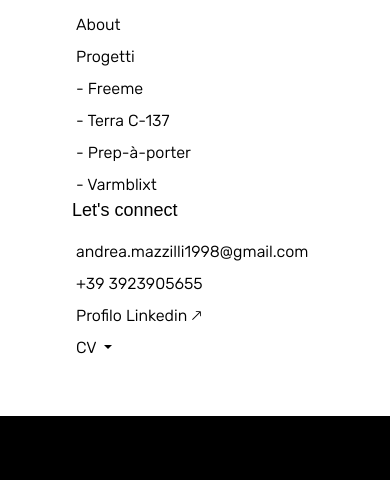
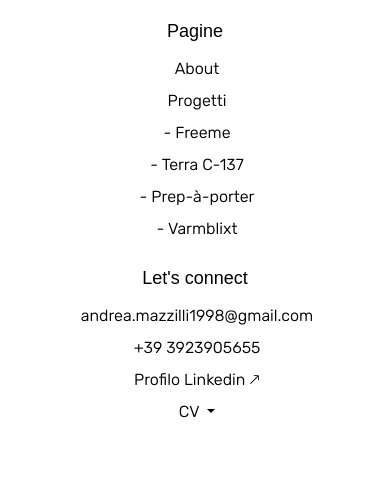
Before and after one commit to andrea-mazzilli/andrea-mazzilli.github.io, a website: page index.html in a window 390 px wide. Shown: the part 3600-4080 px from the top of the page. Before the commit the page ends 4016 px from the top, so only its background shows below. Drawn offline with nearby package versions, Linux system fonts and the light colour scheme; a web font is replaced by a local one.

Commit message:
footer responsive

```diff
--- a/index.html
+++ b/index.html
@@ -963,7 +963,7 @@
       </div>
     </section>
   </main>
-  <footer class="container-fluid bg-white py-5" data-bs-theme="light">
+<!--   <footer class="container-fluid bg-white py-5" data-bs-theme="light">
     <div class="container-xxl py-2">
       <div class="row justify-content-between  align-items-start px-5">
         <div class="col d-flex align-items-center pt-1">
@@ -1016,6 +1016,57 @@
 
       </div>
     </div>
+  </footer> -->
+  <footer class="container-fluid bg-white py-5" data-bs-theme="light">
+    <div class="container-xxl py-2">
+      <div class="row justify-content-lg-between justify-content-center align-items-lg-start px-5">
+        <div class="col-auto col-lg-5 d-flex align-items-center pt-1">
+          <a href="#top" class="d-inline-flex align-items-center text-decoration-none" aria-label="Andrea Mazzilli home">
+          <img src="img/logo-bw.svg" class=" footer-logo w-auto" alt="Responsive image">
+          <span class="footer-logo-text ps-1">
+            <span class="name-gray">Andrea</span>
+            <span class="name-black pb-0">Mazzilli</span>
+          </span>
+        </a>
+      </div>
+
+
+        <div class="col-auto col-lg-7 footer-column-text mt-5 mt-md-0">
+          <div class="row justify-content-center">
+            <div class="col-7 col-lg-6 d-flex align-items-center align-items-md-start flex-column gap-2">
+              <h4 class="mb-1">Pagine</h4>
+              <span class="ps-1">About</span>
+              <span class="ps-1">Progetti</span>
+              <a class="ps-1" href="">- Freeme</a>
+              <a class="ps-1" href="">- Terra C-137</a>
+              <a class="ps-1" href="">- Prep-à-porter</a>
+              <a class="ps-1" href="">- Varmblixt</a>
+            </div>
+            <div class="col-7 col-lg-6 d-flex align-items-center align-items-md-start flex-column gap-2 mt-4 mt-lg-0">
+              <h4 class="mb-1">Let's connect</h4>
+              <a class="ps-1" href="mailto:andrea.mazzilli1998@gmail.com">andrea.mazzilli1998@gmail.com</a>
+              <a class="ps-1" href="tel:+393923905655">+39 3923905655</a>
+              <a class="ps-1" href="https://www.linkedin.com/in/andrea-mazzilli-am/">Profilo Linkedin 🡕</a>
+              <span class="nav-link dropdown dropdown-custom ps-1">
+                <a class="nav-link dropdown-toggle p-0" data-bs-toggle="dropdown" aria-expanded="false">
+                    CV
+                </a>
+                <ul class="dropdown-menu">
+                    <li>
+                        <a href="https://drive.google.com/file/d/1e8N39CHURBRTO3f0-Zn99fezC7ZnYE9a/view?usp=sharing" class="dropdown-item" asp-controller="Administration" asp-action="ListUsers">Italiano</a>
+                    </li>
+                    <li>
+                        <a href="https://drive.google.com/file/d/10YRYjS2k1e-nWhEbr-TLQ0wcAbnzelss/view?usp=sharing" class="dropdown-item" asp-controller="Administration" asp-action="ListRoles">English</a>
+                    </li>
+                </ul>
+
+            </span></div>
+          </div>
+        </div>
+
+
+      </div>
+    </div>
   </footer>
 
   <script src="node_modules/bootstrap/dist/js/bootstrap.bundle.min.js"></script>
--- a/my-style.scss
+++ b/my-style.scss
@@ -14,6 +14,7 @@ $portfolio-darker-red: #db0000;
 $radius-card: 20px;
 $content-max: 1200px;
 
+$body-color-dark: $portfolio-white;
 $body-bg-dark: $portfolio-black;
 $primary: $portfolio-coral;
 $progress-bg: $portfolio-white;
```
Also changed, not shown: my-style.css, 1 other file.
